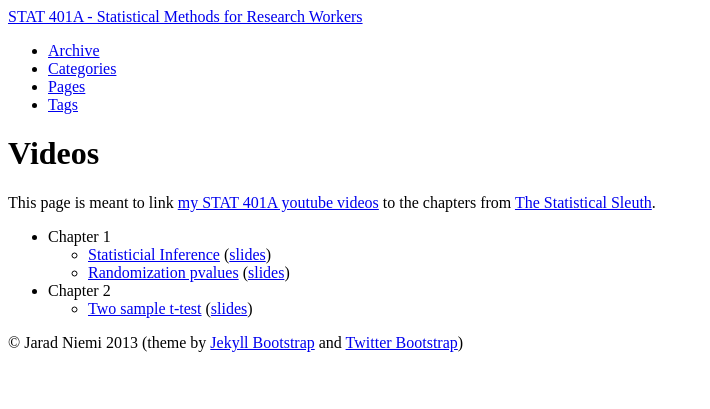
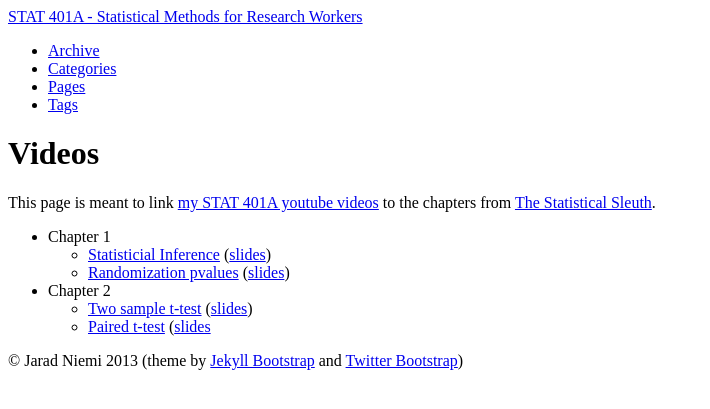
Before and after one commit to jarad/stat401A, a Jekyll site: the page built from videos.md, in a window 1280 px wide. Shown: the top 409 px of the page, without its empty margins (0-710 px from the left). Built offline with Jekyll 4.4.1, drawn with Linux system fonts in a browser that asks for light colours.

Commit message:
added paired t-test video

```diff
--- a/videos.md
+++ b/videos.md
@@ -12,3 +12,4 @@ This page is meant to link [my STAT 401A youtube videos](http://www.youtube.com/
   - [Randomization pvalues](http://youtu.be/Z-x31fpaDaI) ([slides]({{BASE_PATH}}/slides/M0-Lec4-Inference.pdf))
 - Chapter 2
   - [Two sample t-test](http://www.youtube.com/watch?v=anu13FU4Gow&feature=youtube_gdata) ([slides]({{BASE_PATH}}/slides/M1-Lec1-TwoSampleTtest.pdf))
+  - [Paired t-test](http://www.youtube.com/watch?v=ycJEDoCdJ2M&feature=youtube_gdata) ([slides]({{BASE_PATH}}/slides/M1-Lec2-PairedTtest.pdf)
```
Also changed, not shown: 1 other file.
